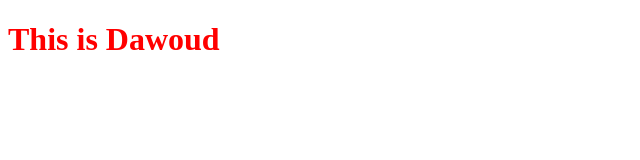
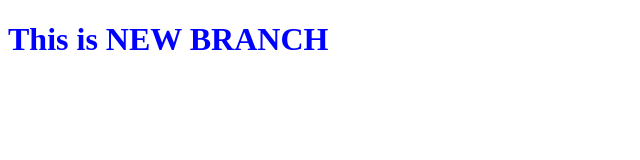
Before and after one commit to Economist-Ahmed-Dawoud/myproject, a plain HTML site: page index.html in a window 1280 px wide. Shown: the whole page, without its empty margins (0-640 px from the left). Drawn offline with Linux system fonts and the light colour scheme.

Commit message:
edited in branch all files

```diff
--- a/app.js
+++ b/app.js
@@ -1 +1 @@
-alert("Hello Dawoud");
+alert("Hello BRANCH");
--- a/index.html
+++ b/index.html
@@ -9,7 +9,7 @@
 </head>
 <body>
 
-    <h1>This is Dawoud</h1>
+    <h1>This is NEW BRANCH</h1>
     <script src="app.js"></script>
 </body>
 </html>
--- a/style.css
+++ b/style.css
@@ -1,3 +1,3 @@
 h1{
-    color: red
+    color: blue
 }
```
